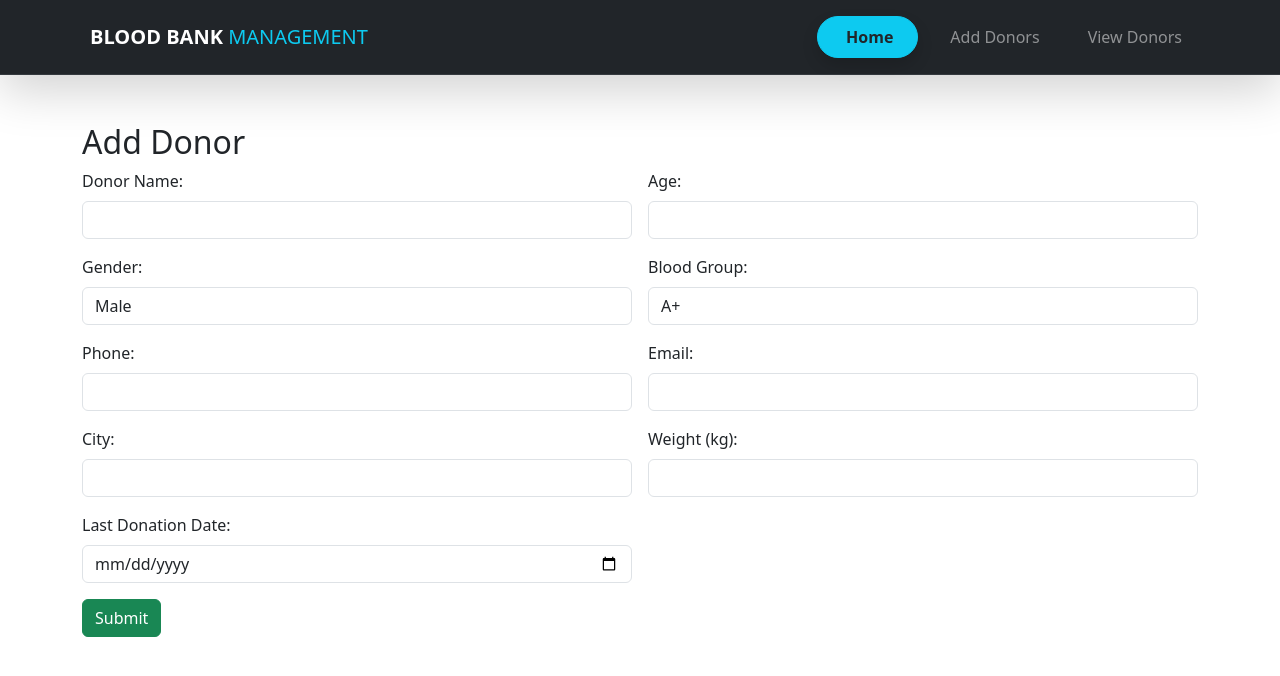
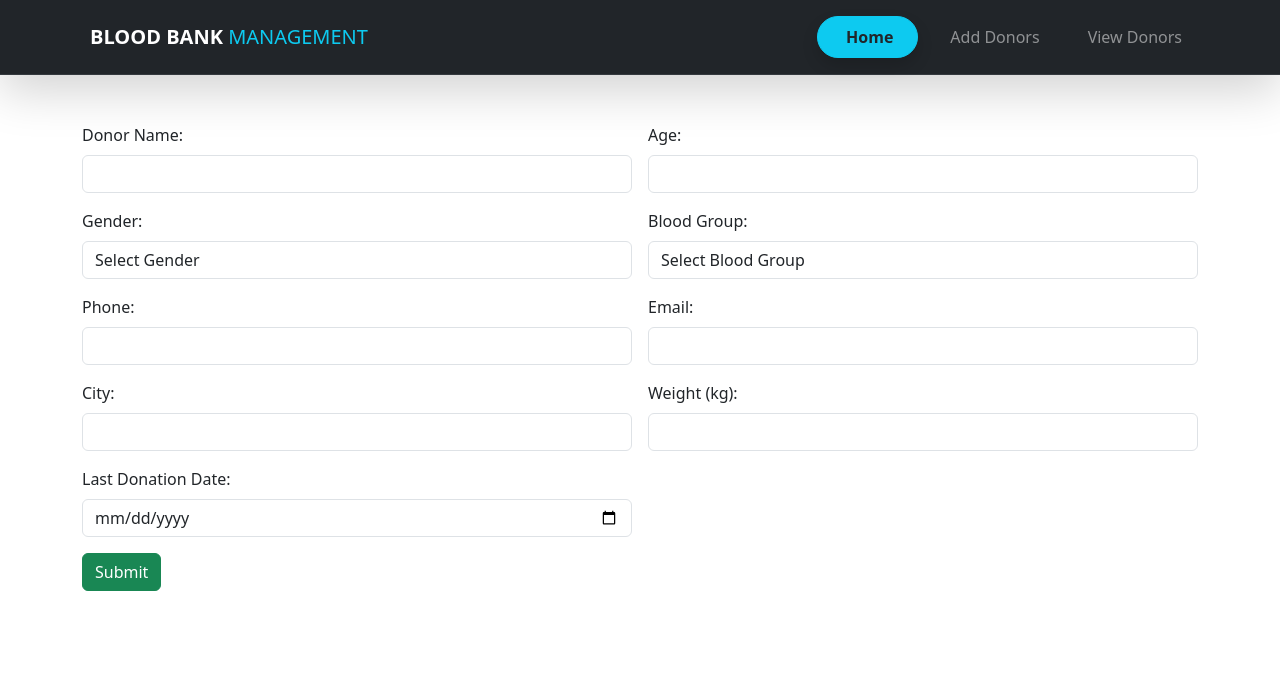
Before and after one commit to ShaunPeter04/Blood-bank-management-app, a React (Vite) app: page / in a window 1280 px wide. Shown: the top 676 px of the page. Built offline with nearby package versions, Linux system fonts and the light colour scheme.

Commit message:
small fix

```diff
--- a/src/components/AddDonor.jsx
+++ b/src/components/AddDonor.jsx
@@ -4,7 +4,8 @@ import NavigationBar from './NavigationBar';
 
 const AddDonor = () => {
 
-    const [formData, setFormData] = useState({
+    const [formData, setFormData] = useState(
+        {
             donor_name: '',
             age: '',
             gender: '',
@@ -14,7 +15,8 @@ const AddDonor = () => {
             city: '',
             weight_kg: '',
             last_donation_date: ''
-    });
+        }
+    )
 
 
 
@@ -23,18 +25,19 @@ const AddDonor = () => {
     }
 
     const readValue = () => {
-        console.log(input)
+        console.log(formData)
 
-        axios.post("https://host-demo-app.onrender.com/api/add-course", formData).then(
+        axios.post("https://host-demo-app.onrender.com/api/add-donor", formData).then(
 
             (response) => (
                 console.log(response.data)
             )
 
-        ).catch(
-            (error) => (
-                console.error("Error Adding Course", error)
-            )
+        ).catch((error) => {
+            console.log(error.response?.data);
+            console.log(error.response?.status);
+            console.error(error);
+        }
         )
 
     }
@@ -44,7 +47,6 @@ const AddDonor = () => {
 
             <NavigationBar />
             <div className="container mt-5">
-                <h2>Add Donor</h2>
                 <div className="row">
                     <div className="col col-12 col-sm-12 col-md-12 col-lg-12 col-xl-12 col-xxl-12">
 
@@ -83,6 +85,7 @@ const AddDonor = () => {
                                     onChange={inputHandler}
                                     required
                                 >
+                                    <option value="">Select Gender</option>
                                     <option value="Male">Male</option>
                                     <option value="Female">Female</option>
                                     <option value="Other">Other</option>
@@ -92,12 +95,13 @@ const AddDonor = () => {
 
                                 <label className='form-label'>Blood Group: </label>
                                 <select
-                                    className='form-control'
+                                    className="form-control"
                                     name="blood_group"
                                     value={formData.blood_group}
                                     onChange={inputHandler}
                                     required
                                 >
+                                    <option value="">Select Blood Group</option>
                                     <option value="A+">A+</option>
                                     <option value="A-">A-</option>
                                     <option value="B+">B+</option>
@@ -180,7 +184,7 @@ const AddDonor = () => {
 
 
         </div>
-    );
-};
+    )
+}
 
 export default AddDonor;
```
Lines whose indentation alone changed are shown as unchanged.
